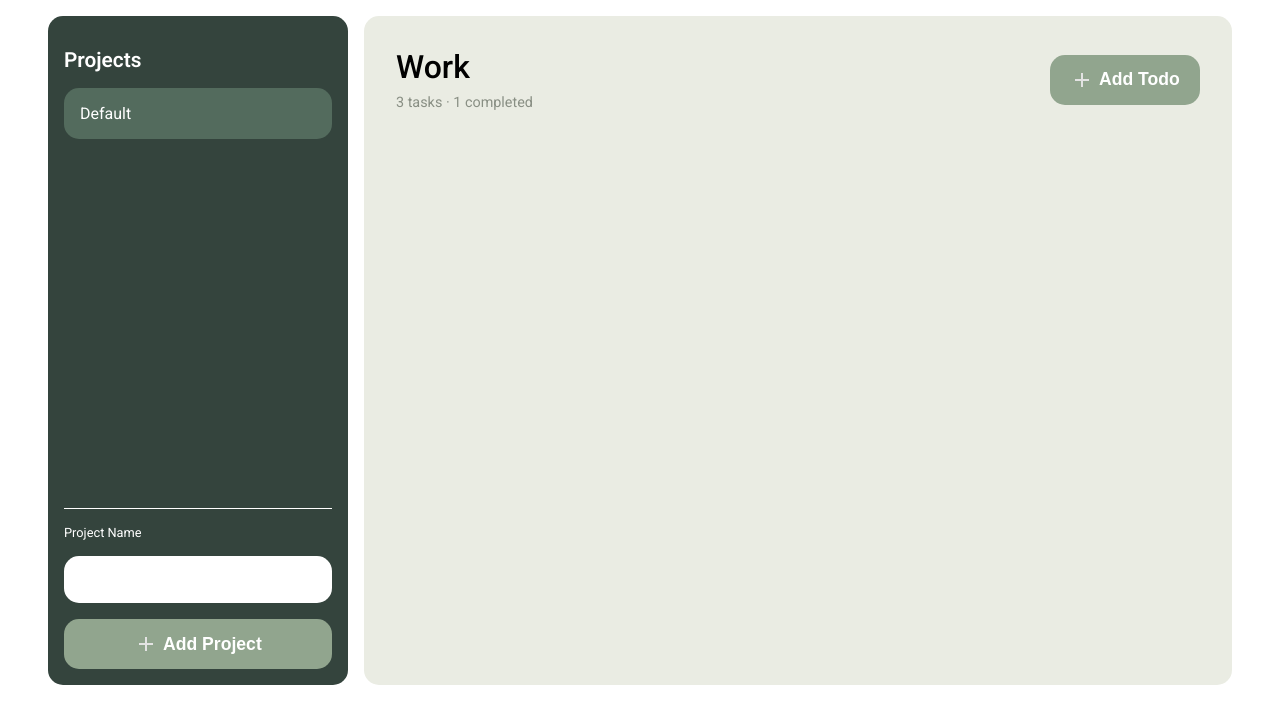
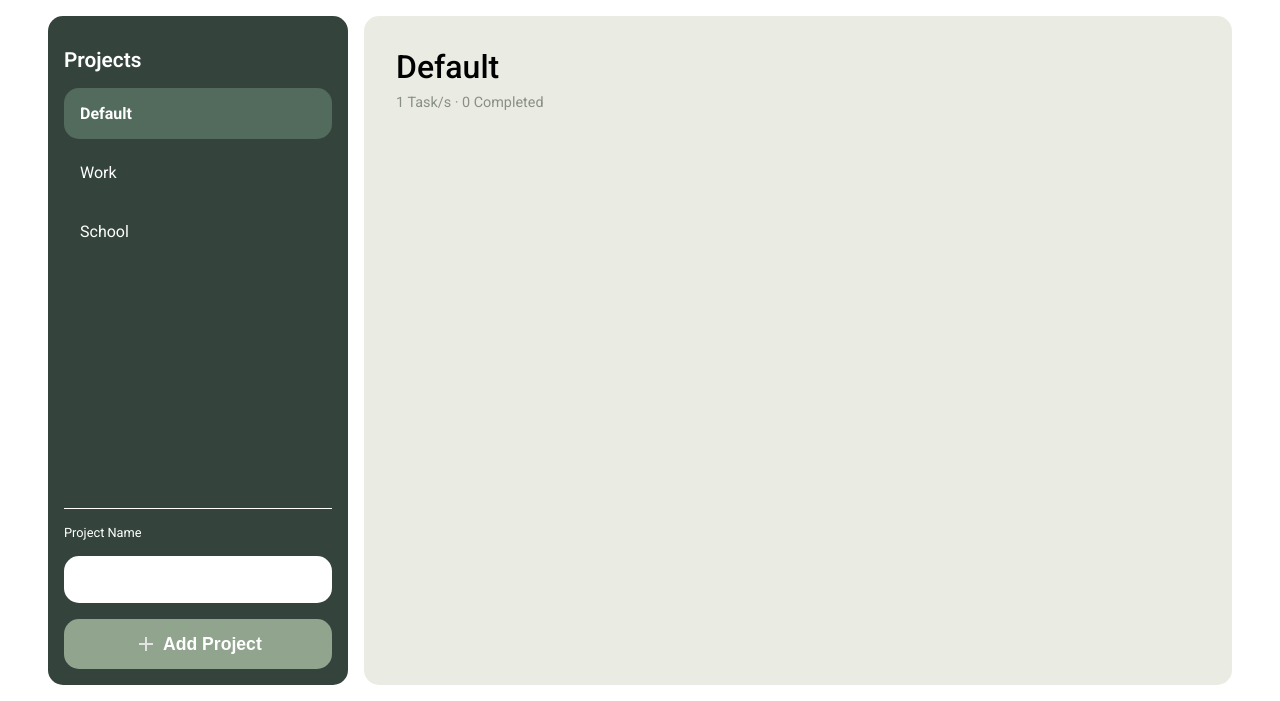
Before and after one commit to alexisjhay/todo-list, a website built with webpack: page src/template.html in a window 1280 px wide. Shown: the part 99-800 px from the top of the page. Built offline with nearby package versions, Linux system fonts and the light colour scheme.

Commit message:
refactor: separate todo and project management
- Create TodoManager class
- Add getTodosByProject() to filter todos by project ID
- Add getCompletedTodos() to filter completed todos by project ID
- Integrate TodoManager methods into RenderHeader
- Replace inline filtering with TodoManager method calls

```diff
--- /dev/null
+++ b/src/dom/renderTodo.js
@@ -0,0 +1,48 @@
+import { TodoManager } from "../modules/TodoManager.js";
+
+const todoManager = new TodoManager();
+
+export class RenderTodo {
+	renderTodo(location, projectArray, todoArray) {
+		location.textContent = "";
+
+		const mainHeader = new RenderHeader();
+
+		location.appendChild(mainHeader.renderHeader(projectArray, todoArray));
+	}
+}
+
+export class RenderHeader {
+	renderHeader(projectArray, todoArray) {
+		const header = document.createElement("div");
+		header.classList.add("main-header");
+
+		const headerTitle = document.createElement("h1");
+		headerTitle.classList.add("project-title");
+
+		const activeID = projectArray.find((project) => project.isActive);
+
+		headerTitle.textContent = activeID?.name;
+
+		const taskLength = document.createElement("p");
+		const taskSpan = document.createElement("span");
+
+		taskLength.classList.add("task-length");
+		taskSpan.classList.add("completed-task-length");
+
+		taskLength.textContent = `${
+			todoManager.getTodosByProject(activeID?.id).length
+		} Task/s`;
+
+		taskSpan.textContent = ` · ${
+			todoManager.getCompletedTodos(activeID?.id).length
+		} Completed`;
+
+		taskLength.appendChild(taskSpan);
+
+		header.appendChild(headerTitle);
+		header.appendChild(taskLength);
+
+		return header;
+	}
+}
--- a/src/index.js
+++ b/src/index.js
@@ -1,21 +1,24 @@
 import "./style.css";
 
 import { RenderProject } from "./dom/renderProject.js";
-import { projects } from "./modules/TodoManager.js";
-import { TodoManager } from "./modules/TodoManager.js";
+import { RenderTodo } from "./dom/renderTodo.js";
+import { projects, ProjectManager } from "./modules/ProjectManager.js";
+import { todo, TodoManager } from "./modules/TodoManager.js";
 
 const projectList = document.querySelector(".project-list");
-const mainLsit = document.querySelector(".main-list");
 const projectInput = document.querySelector("#project-input");
 const projectForm = document.querySelector(".project-form");
 
+const todoBody = document.querySelector(".main");
+
+const projectManager = new ProjectManager();
 const todoManager = new TodoManager();
 
 projectForm.addEventListener("submit", (e) => {
 	const uniqueId = crypto.randomUUID();
 	e.preventDefault();
 
-	todoManager.addProject(uniqueId, projectInput.value.trim(), false);
+	projectManager.addProject(uniqueId, projectInput.value.trim(), false);
 
 	renderProject();
 	clearInput();
@@ -23,8 +26,11 @@ projectForm.addEventListener("submit", (e) => {
 
 projectList.addEventListener("click", (e) => {
 	if (e.target.tagName === "LI") {
-		todoManager.setActiveProject(e.target.dataset.id);
+		const targetID = e.target.dataset.id;
+		projectManager.setActiveProject(targetID);
+
 		renderProject();
+		renderTodo();
 	}
 });
 
@@ -33,8 +39,14 @@ function renderProject() {
 	render.renderProject(projectList, projects);
 }
 
+function renderTodo() {
+	const render = new RenderTodo();
+	render.renderTodo(todoBody, projects, todo);
+}
+
 function clearInput() {
 	projectInput.value = "";
 }
 
 renderProject();
+renderTodo();
--- /dev/null
+++ b/src/modules/ProjectManager.js
@@ -0,0 +1,22 @@
+import { Project } from "./Project.js";
+
+export const projects = [
+	new Project("0", "Default", true),
+	new Project("1", "Work", false),
+	new Project("2", "School", false),
+];
+
+export class ProjectManager {
+	addProject(id, name, state) {
+		return projects.push(new Project(id, name, state));
+	}
+	setActiveProject(projectId) {
+		for (const project of projects) {
+			if (projectId === project.id) {
+				project.isActive = true;
+			} else {
+				project.isActive = false;
+			}
+		}
+	}
+}
--- a/src/modules/Todo.js
+++ b/src/modules/Todo.js
@@ -1,11 +1,13 @@
-export const todo = [];
+export class Todo {
+	constructor(title, description, dueDate, priority, projectID) {
+		const uniqueId = crypto.randomUUID();
 
-class Todo {
-	constructor(name, description, dueDate, priority, project) {
-		this.name = name;
+		this.id = uniqueId;
+		this.title = title;
 		this.description = description;
 		this.dueDate = dueDate;
 		this.priority = priority;
-		this.project = project;
+		this.completed = false;
+		this.projectID = projectID;
 	}
 }
--- a/src/modules/TodoManager.js
+++ b/src/modules/TodoManager.js
@@ -1,18 +1,44 @@
-import { Project } from "./Project.js";
+import { Todo } from "./Todo.js";
 
-export const projects = [new Project("default", "Default", true)];
+export const todo = [
+	new Todo(
+		"Finish JavaScript course",
+		"Complete the DOM manipulation lesson",
+		"2026-11-12",
+		"High",
+		"1",
+	),
+	new Todo(
+		"Read a book",
+		"Read 20 pages of Atomic Habits",
+		"2026-11-11",
+		"Low",
+		"2",
+	),
+	new Todo(
+		"Build Todo App",
+		"Implement the todo creation feature",
+		"2026-11-13",
+		"High",
+		"0",
+	),
+
+	new Todo(
+		"Build Todo App",
+		"Implement the todo creation feature",
+		"2026-11-13",
+		"High",
+		"2",
+	),
+];
 
 export class TodoManager {
-	addProject(id, name, state) {
-		return projects.push(new Project(id, name, state));
+	getTodosByProject(projectID) {
+		return todo.filter((todo) => todo.projectID === projectID);
 	}
-	setActiveProject(projectId) {
-		for (const project of projects) {
-			if (projectId === project.id) {
-				project.isActive = true;
-			} else {
-				project.isActive = false;
-			}
-		}
+	getCompletedTodos(projectID) {
+		return todo.filter(
+			(todo) => todo.projectID === projectID && todo.completed,
+		);
 	}
 }
--- a/src/style.css
+++ b/src/style.css
@@ -114,6 +114,8 @@
 ul {
 	list-style: none;
 	padding: 1rem 0;
+	display: grid;
+	gap: 0.5rem;
 }
 
 ul li {
@@ -123,12 +125,16 @@ ul li {
 	cursor: pointer;
 	transition: 0.2s ease-out;
 	font-weight: 400;
+	padding: 1rem;
 }
 
 ul li:hover,
 .active {
-	padding: 1rem;
 	background-color: var(--selected);
+}
+
+.active {
+	font-weight: bold;
 }
 
 .project-form {
--- a/src/template.html
+++ b/src/template.html
@@ -53,7 +53,7 @@
 				</form>
 			</div>
 			<div class="main">
-				<div class="main-header">
+				<!-- <div class="main-header">
 					<h1 class="project-title">Work</h1>
 					<p class="task-length">
 						3 tasks · <span class="completed-task-length">1</span> completed
@@ -70,10 +70,10 @@
 						</svg>
 						Add Todo
 					</button>
-				</div>
+				</div> -->
 
-				<div class="main-body">
-					<!-- <div class="card">
+				<!-- <div class="main-body">
+					<div class="card">
 						<input type="checkbox" name="done" id="done" />
 
 						<div class="todo-details">
```
